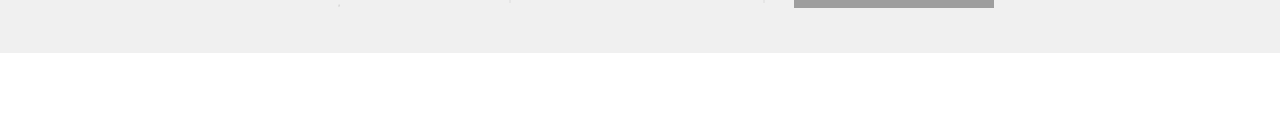
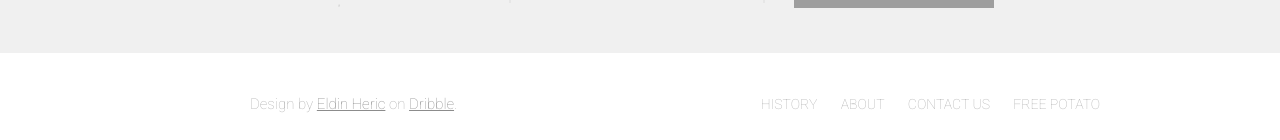
Before and after one commit to brownkm5/potato-website, a plain HTML site: page index.html in a window 1280 px wide. Shown: the part 3230-3370 px from the top of the page. Before the commit the page ends 3283 px from the top, so only its background shows below. Drawn offline with nearby package versions, Linux system fonts and the light colour scheme; grey boxes are pictures that could not be loaded; a web font is replaced by a local one.

Commit message:
finished footer

```diff
--- a/index.html
+++ b/index.html
@@ -179,7 +179,19 @@
 
       <!-- buy -->
     </div>
+    <div class="footer">
 
+      <div class="left-nav">
+        <span>Design by <a href="https://dribbble.com/eldinheric">Eldin Heric</a> on <a href="https://dribbble.com/">Dribble</a>.</span>
+      </div>
+
+      <div class="right-nav">
+        <span class="caps">history</span>
+        <span class="caps">about</span>
+        <span class="caps">contact us</span>
+        <span class="caps">free potato</span>
+      </div>
+    </div>
     <!-- app -->
   </div>
 
--- a/scss/styles.scss
+++ b/scss/styles.scss
@@ -310,3 +310,30 @@ body {
     }
   }
 }
+
+.footer {
+  height: 90px;
+  min-width: 1250px;
+  background-color: rgb(255, 255, 255);
+  padding-top: 40px;
+  color: rgb(175, 175, 175);
+  font-weight: 100;
+
+  .left-nav {
+    margin-left: 250px;
+    display: inline-block;
+    margin-right: 300px;
+    a {
+      color: rgb(140, 140, 140);
+      text-decoration: underline;
+    }
+  }
+  .right-nav {
+    display: inline-block;
+    font-size: 14px;
+    span {
+      cursor: pointer;
+      margin-right: 20px;
+    }
+  }
+}
```
Also changed, not shown: css/styles.css, 1 other file.
